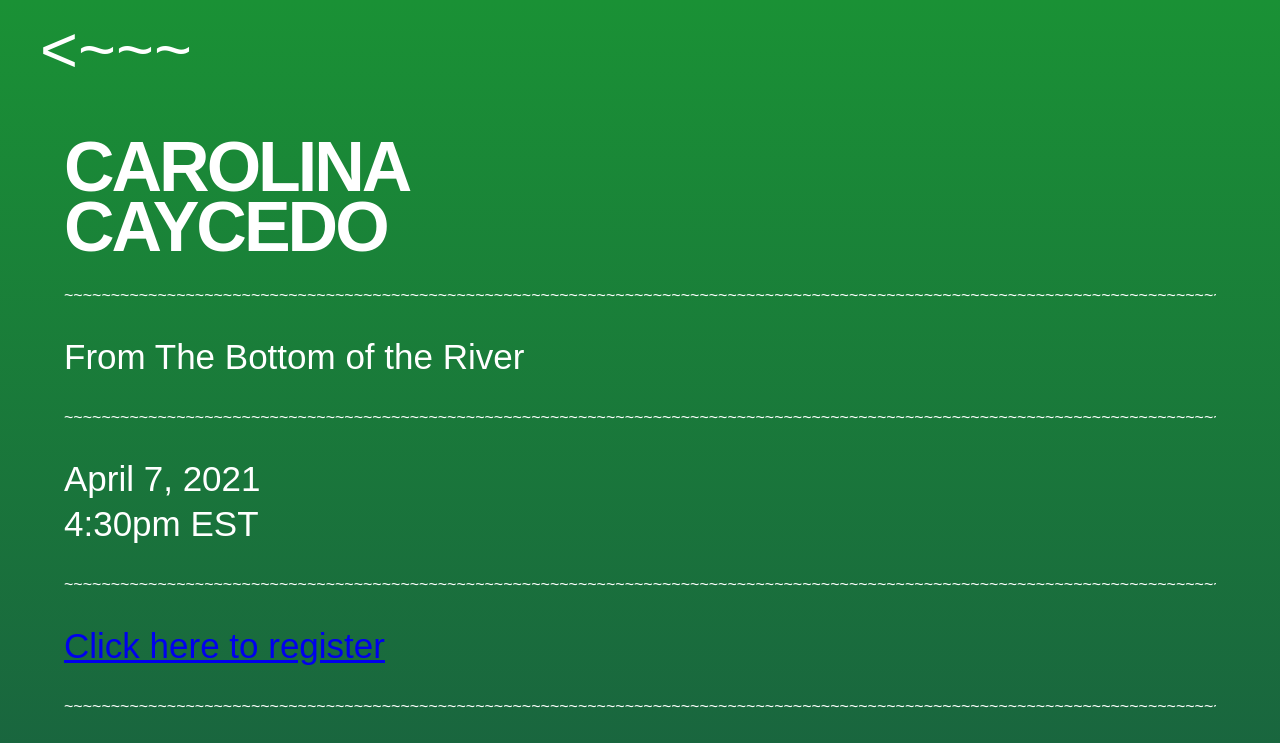
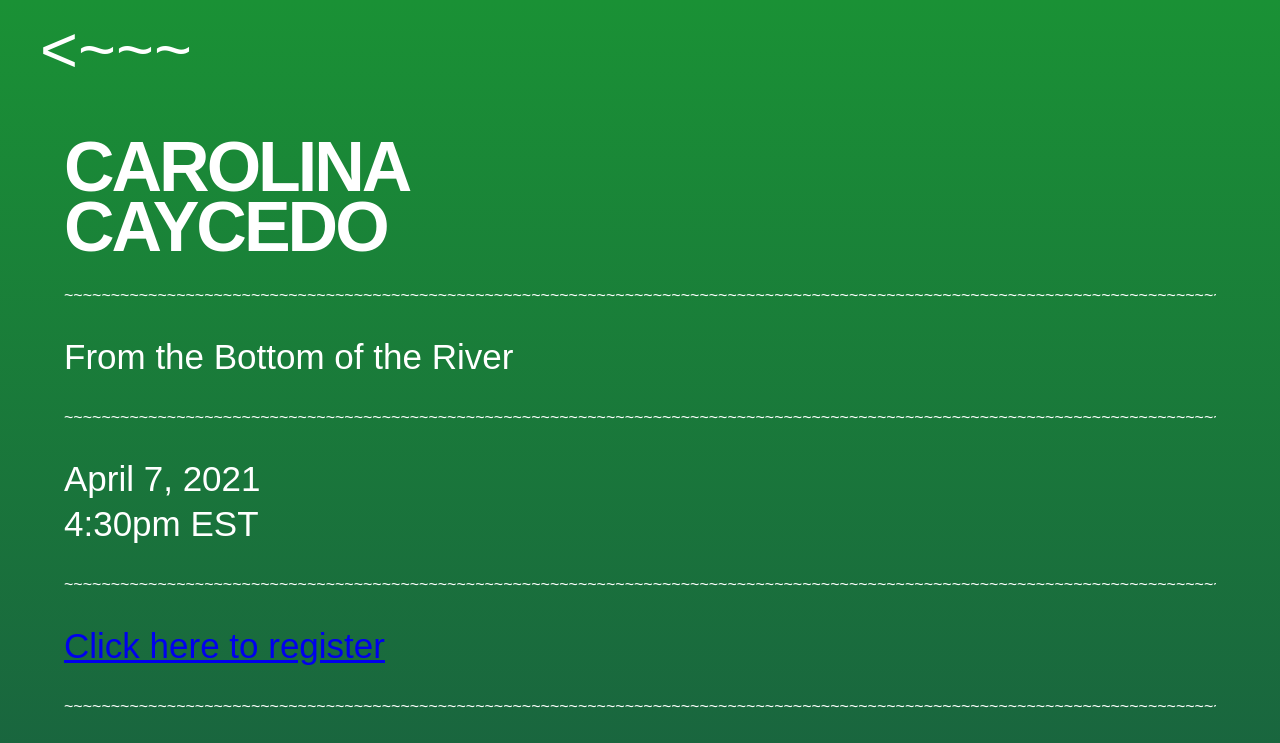
Before and after one commit to conceitedengineering/Deluge, a plain HTML site: page carolina-caycedo.html in a window 1280 px wide. Shown: the top 743 px of the page. Drawn offline with nearby package versions, Linux system fonts and the light colour scheme; a script that the page names is missing.

Commit message:
smaller T

```diff
--- a/carolina-caycedo.html
+++ b/carolina-caycedo.html
@@ -35,7 +35,7 @@
             <div class="texty artist tiny">~~~~~~~~~~~~~~~~~~~~~~~~~~~~~~~~~~~~~~~~~~~~~~~~~~~~~~~~~~~~~~~~~~~~~~~~~~~~~~~~~~~~~~~~~~~~~~~~~~~~~~~~~~~~~~~~~~~~~~~~~~~~~~~~~~~~~~~~~~~~~~~~~~~~~~~~~~~~~~~~~~~~~~~~~~~~~~~~~~~~<br></div>
           </div>
           <div>
-            <div class="texty artist">From The Bottom of the River<em></em></div>
+            <div class="texty artist">From the Bottom of the River<em></em></div>
           </div>
           <div>
             <div class="texty artist tiny">~~~~~~~~~~~~~~~~~~~~~~~~~~~~~~~~~~~~~~~~~~~~~~~~~~~~~~~~~~~~~~~~~~~~~~~~~~~~~~~~~~~~~~~~~~~~~~~~~~~~~~~~~~~~~~~~~~~~~~~~~~~~~~~~~~~~~~~~~~~~~~~~~~~~~~~~~~~~~~~~~~~~~~~~~~~~~~~~~~~~</div>
```
